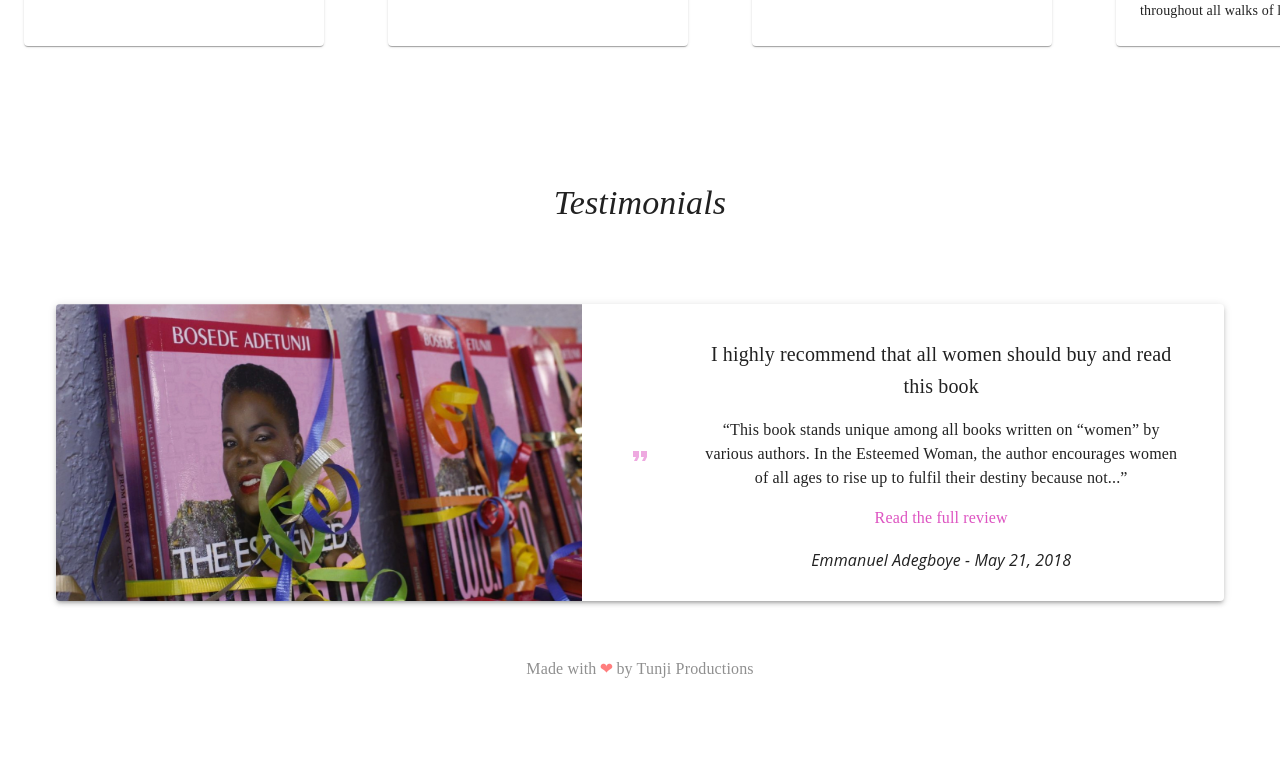
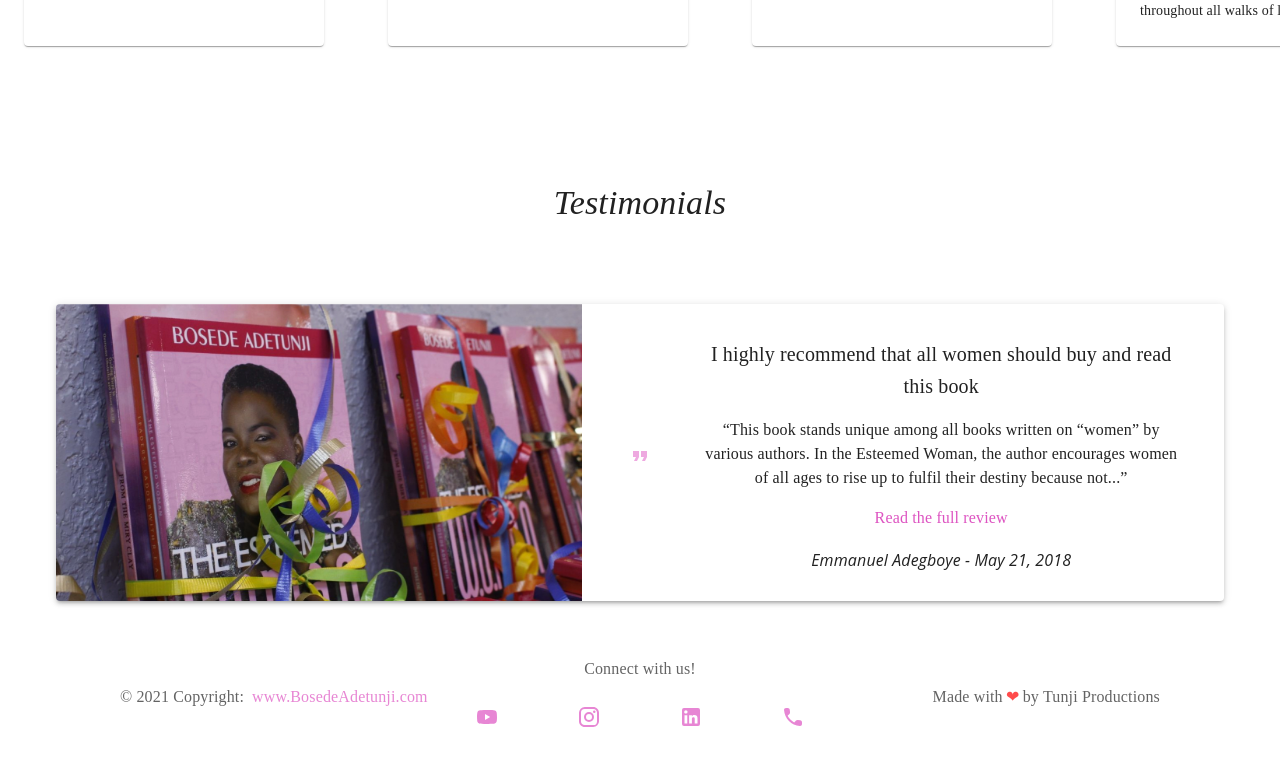
Before and after one commit to Guysnacho/besteemed, a Next.js app: page / in a window 1280 px wide. Shown: the part 927-1688 px from the top of the page. Before the commit the page ends 1632 px from the top, so only its background shows below. Built offline with nearby package versions, Linux system fonts and the light colour scheme.

Commit message:
Add footer links and icons

```diff
--- /dev/null
+++ b/Components/Individual/IconLink.tsx
@@ -0,0 +1,21 @@
+import { IconButton } from "@mui/material";
+import { ReactNode } from "react";
+
+type IconLinkProps = {
+  href: string;
+  child: ReactNode;
+};
+
+const IconLink = (props: IconLinkProps) => {
+  return (
+    <IconButton
+      href={props.href}
+      color="primary"
+      target={props.href.includes("614") ? "_parent" : "_blank"}
+      rel="noopener"
+    >
+      {props.child}
+    </IconButton>
+  );
+};
+export default IconLink;
--- a/Components/Navbar.tsx
+++ b/Components/Navbar.tsx
@@ -30,6 +30,14 @@ const Navbar = () => {
     if (newPage === 4) router.push("/cpr");
   };
 
+  //Updates nav if we change page via a different link
+  useEffect(() => {
+    if (router.pathname == "/") setPage(0);
+    if (router.pathname == "/bookstore") setPage(1);
+    if (router.pathname == "/blog") setPage(2);
+    if (router.pathname == "/services") setPage(2);
+  }, [router.pathname]);
+
   return (
     <>
       <Grid
--- a/Components/footer.tsx
+++ b/Components/footer.tsx
@@ -1,19 +1,81 @@
-import { Grid, Typography } from "@mui/material";
+import InstagramIcon from "@mui/icons-material/Instagram";
+import LinkedInIcon from "@mui/icons-material/LinkedIn";
+import PhoneRoundedIcon from "@mui/icons-material/PhoneRounded";
+import YouTubeIcon from "@mui/icons-material/YouTube";
+import { Grid, Link, Stack, Typography } from "@mui/material";
+import IconLink from "./Individual/IconLink";
 
 const Footer = () => {
   return (
     <footer>
-      <Grid container height="8%" width={"100%"} justifyContent="center" my={3}>
-        <Typography textAlign="center" fontStyle={{ opacity: "50%" }}>
-          Made with
-        </Typography>
-        <Typography color="red" fontStyle={{ opacity: "50%" }} mx={0.4}>
-          ❤
-        </Typography>
-        <Typography fontStyle={{ opacity: "50%" }}>
-          {" "}
-          by Tunji Productions
-        </Typography>
+      <Grid
+        container
+        width="100%"
+        justifyContent="center"
+        my={3}
+        px={15}
+        sx={{ opacity: "70%" }}
+      >
+        <Grid
+          item
+          xs={4}
+          sx={{ display: "flex", flexDirection: "row", alignItems: "center" }}
+        >
+          <Typography variant="body1" mr={1}>
+            © 2021 Copyright:
+          </Typography>
+          <Link
+            variant="body1"
+            color="primary"
+            underline="none"
+            href="https://www.bosedeadetunji.com"
+            target="_blank"
+            rel="noopener"
+          >
+            www.BosedeAdetunji.com
+          </Link>
+        </Grid>
+        <Grid item xs={4}>
+          <Typography variant="body1" textAlign="center">
+            Connect with us!
+          </Typography>
+          <Stack
+            justifyContent="space-between"
+            direction="row"
+            spacing={0}
+            mt={2}
+          >
+            <IconLink
+              href="https://www.youtube.com/c/Pastor2LilyBosedeAdetunji"
+              child={<YouTubeIcon />}
+            />
+            <IconLink
+              href="https://www.instagram.com/besteemedwithbosede/"
+              child={<InstagramIcon />}
+            />
+            <IconLink
+              href="https://www.linkedin.com/in/bosede-adetunji-6347317a/"
+              child={<LinkedInIcon />}
+            />
+            <IconLink href="tel:614-596-4626" child={<PhoneRoundedIcon />} />
+          </Stack>
+        </Grid>
+        <Grid
+          item
+          xs={4}
+          sx={{
+            display: "flex",
+            flexDirection: "row",
+            justifyContent: "flex-end",
+            alignItems: "center",
+          }}
+        >
+          <Typography>Made with</Typography>
+          <Typography color="red" mx={0.4}>
+            ❤
+          </Typography>
+          <Typography>by Tunji Productions</Typography>
+        </Grid>
       </Grid>
     </footer>
   );
```
